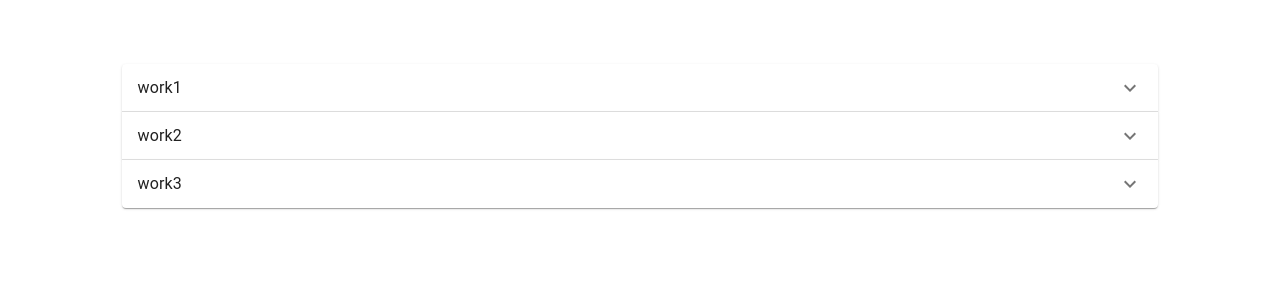
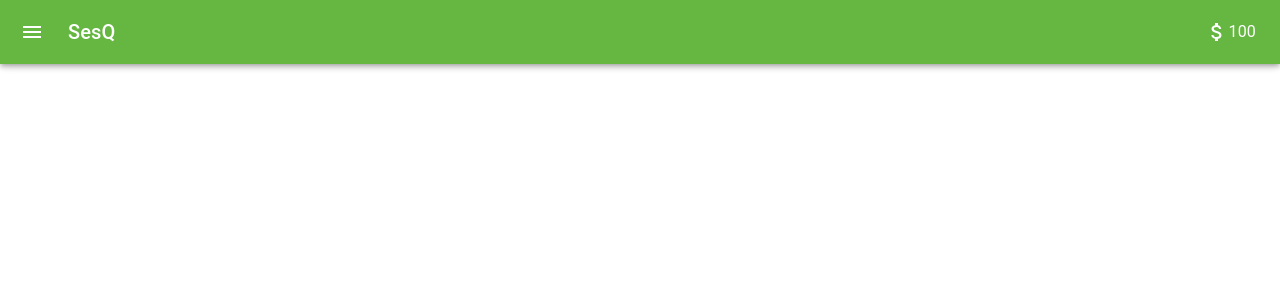
Before and after one commit to CeylinC/Recyle-Coin-Front-End, a React (Create React App) app: page / in a window 1280 px wide. Shown: the top 300 px of the page. Built offline with nearby package versions, Linux system fonts and the light colour scheme.

Commit message:
feat: create layout

```diff
--- a/src/App.tsx
+++ b/src/App.tsx
@@ -1,10 +1,11 @@
 import './App.css';
+import Layout from './layout/Layout';
 import FreelancerListPage from './page/freelancer-list/FreelancerListPage';
 
 function App() {
   return (
     <>
-      <FreelancerListPage/>
+      <Layout/>
     </>
   );
 }
--- /dev/null
+++ b/src/layout/Layout.tsx
@@ -0,0 +1,156 @@
+import * as React from 'react';
+import { styled, useTheme } from '@mui/material/styles';
+import Box from '@mui/material/Box';
+import Drawer from '@mui/material/Drawer';
+import CssBaseline from '@mui/material/CssBaseline';
+import MuiAppBar, { AppBarProps as MuiAppBarProps } from '@mui/material/AppBar';
+import Toolbar from '@mui/material/Toolbar';
+import List from '@mui/material/List';
+import Typography from '@mui/material/Typography';
+import Divider from '@mui/material/Divider';
+import IconButton from '@mui/material/IconButton';
+import MenuIcon from '@mui/icons-material/Menu';
+import ChevronLeftIcon from '@mui/icons-material/ChevronLeft';
+import ChevronRightIcon from '@mui/icons-material/ChevronRight';
+import ListItem from '@mui/material/ListItem';
+import ListItemButton from '@mui/material/ListItemButton';
+import ListItemIcon from '@mui/material/ListItemIcon';
+import ListItemText from '@mui/material/ListItemText';
+import { Container } from '@mui/material';
+import AttachMoneyIcon from '@mui/icons-material/AttachMoney';
+import LogoutIcon from '@mui/icons-material/Logout';
+
+const drawerWidth = 240;
+
+const Main = styled('main', { shouldForwardProp: (prop) => prop !== 'open' })<{
+    open?: boolean;
+}>(({ theme, open }) => ({
+    flexGrow: 1,
+    padding: theme.spacing(3),
+    transition: theme.transitions.create('margin', {
+        easing: theme.transitions.easing.sharp,
+        duration: theme.transitions.duration.leavingScreen,
+    }),
+    marginLeft: `-${drawerWidth}px`,
+    ...(open && {
+        transition: theme.transitions.create('margin', {
+            easing: theme.transitions.easing.easeOut,
+            duration: theme.transitions.duration.enteringScreen,
+        }),
+        marginLeft: 0,
+    }),
+}));
+
+interface AppBarProps extends MuiAppBarProps {
+    open?: boolean;
+}
+
+const AppBar = styled(MuiAppBar, {
+    shouldForwardProp: (prop) => prop !== 'open',
+})<AppBarProps>(({ theme, open }) => ({
+    transition: theme.transitions.create(['margin', 'width'], {
+        easing: theme.transitions.easing.sharp,
+        duration: theme.transitions.duration.leavingScreen,
+    }),
+    ...(open && {
+        width: `calc(100% - ${drawerWidth}px)`,
+        marginLeft: `${drawerWidth}px`,
+        transition: theme.transitions.create(['margin', 'width'], {
+            easing: theme.transitions.easing.easeOut,
+            duration: theme.transitions.duration.enteringScreen,
+        }),
+    }),
+}));
+
+const DrawerHeader = styled('div')(({ theme }) => ({
+    display: 'flex',
+    alignItems: 'center',
+    padding: theme.spacing(0, 1),
+    ...theme.mixins.toolbar,
+    justifyContent: 'flex-end',
+}));
+
+const DrawerMenuList = [{ name: "Logout", icon: <LogoutIcon /> }]
+
+export default function Layout() {
+    const theme = useTheme();
+    const [open, setOpen] = React.useState(false);
+
+    const handleDrawerOpen = () => {
+        setOpen(true);
+    };
+
+    const handleDrawerClose = () => {
+        setOpen(false);
+    };
+
+    return (
+        <Box sx={{ display: 'flex' }}>
+            <CssBaseline />
+            <AppBar position="fixed" open={open}>
+                <Toolbar>
+                    <IconButton
+                        color="inherit"
+                        aria-label="open drawer"
+                        onClick={handleDrawerOpen}
+                        edge="start"
+                        sx={{ mr: 2, ...(open && { display: 'none' }) }}
+                    >
+                        <MenuIcon />
+                    </IconButton>
+                    <Typography variant="h6" noWrap component="div" sx={{ flexGrow: 1 }}>
+                        SesQ
+                    </Typography>
+                    <Box sx={{ display: "flex", alignItems: "center" }}>
+                        <AttachMoneyIcon />
+                        100
+                    </Box>
+                </Toolbar>
+            </AppBar>
+            <Drawer
+                sx={{
+                    width: drawerWidth,
+                    flexShrink: 0,
+                    '& .MuiDrawer-paper': {
+                        width: drawerWidth,
+                        boxSizing: 'border-box',
+                    },
+                }}
+                variant="persistent"
+                anchor="left"
+                open={open}
+            >
+                <DrawerHeader>
+                    <IconButton onClick={handleDrawerClose}>
+                        {theme.direction === 'ltr' ? <ChevronLeftIcon /> : <ChevronRightIcon />}
+                    </IconButton>
+                </DrawerHeader>
+                <Divider />
+                <Typography variant="h6" sx={{ textAlign: "center", marginTop: "2rem" }} color={"primary"}>
+                    Ceylin Çaltepe
+                </Typography>
+                <Typography sx={{ textAlign: "center", marginBottom: "2rem", fontSize: "0.8rem" }} color={"primary"}>
+                    Freelancer
+                </Typography>
+                <Divider />
+                <List>
+                    {DrawerMenuList.map((menuItem, index) => (
+                        <ListItem key={index} disablePadding>
+                            <ListItemButton>
+                                <ListItemIcon>
+                                    {menuItem.icon}
+                                </ListItemIcon>
+                                <ListItemText primary={menuItem.name} />
+                            </ListItemButton>
+                        </ListItem>
+                    ))}
+                </List>
+            </Drawer>
+            <Main open={open}>
+                <DrawerHeader />
+                <Container maxWidth="lg" sx={{ mt: 4, mb: 4 }}>
+                </Container>
+            </Main>
+        </Box>
+    );
+}
```
